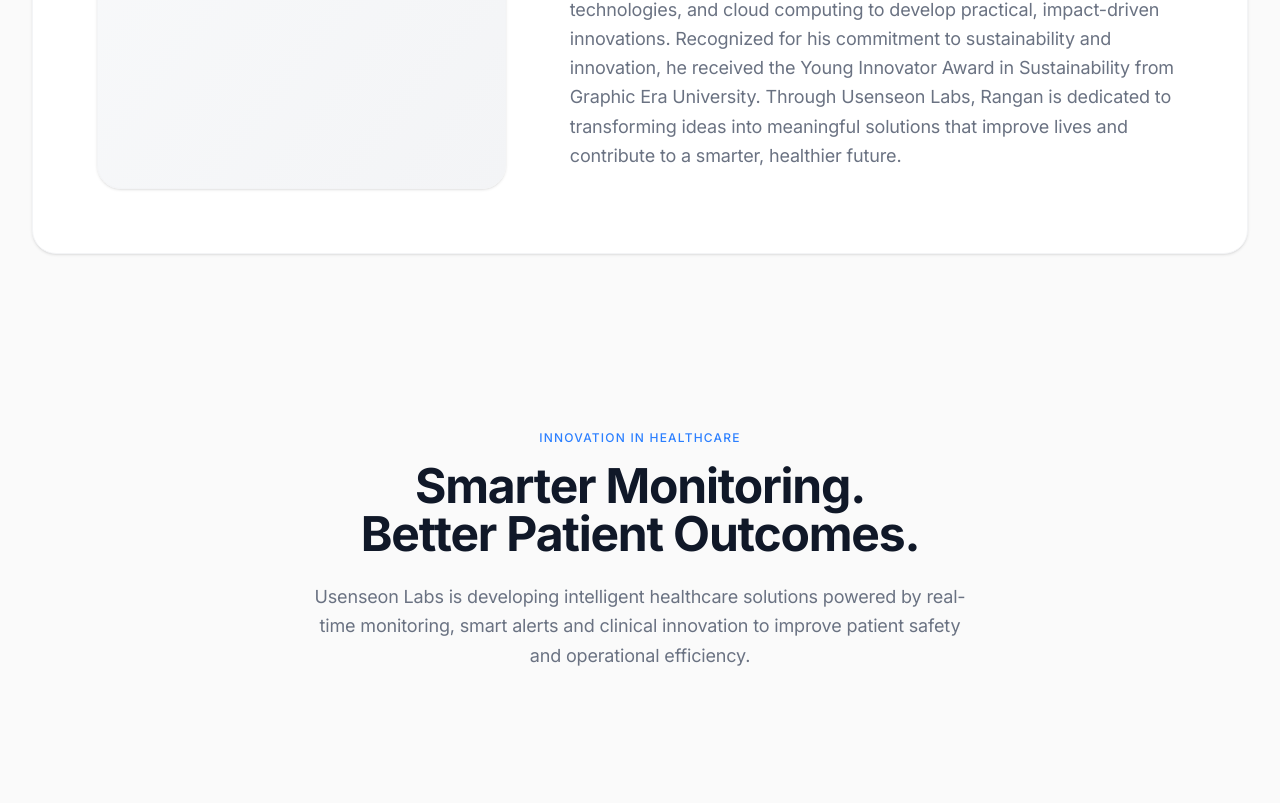
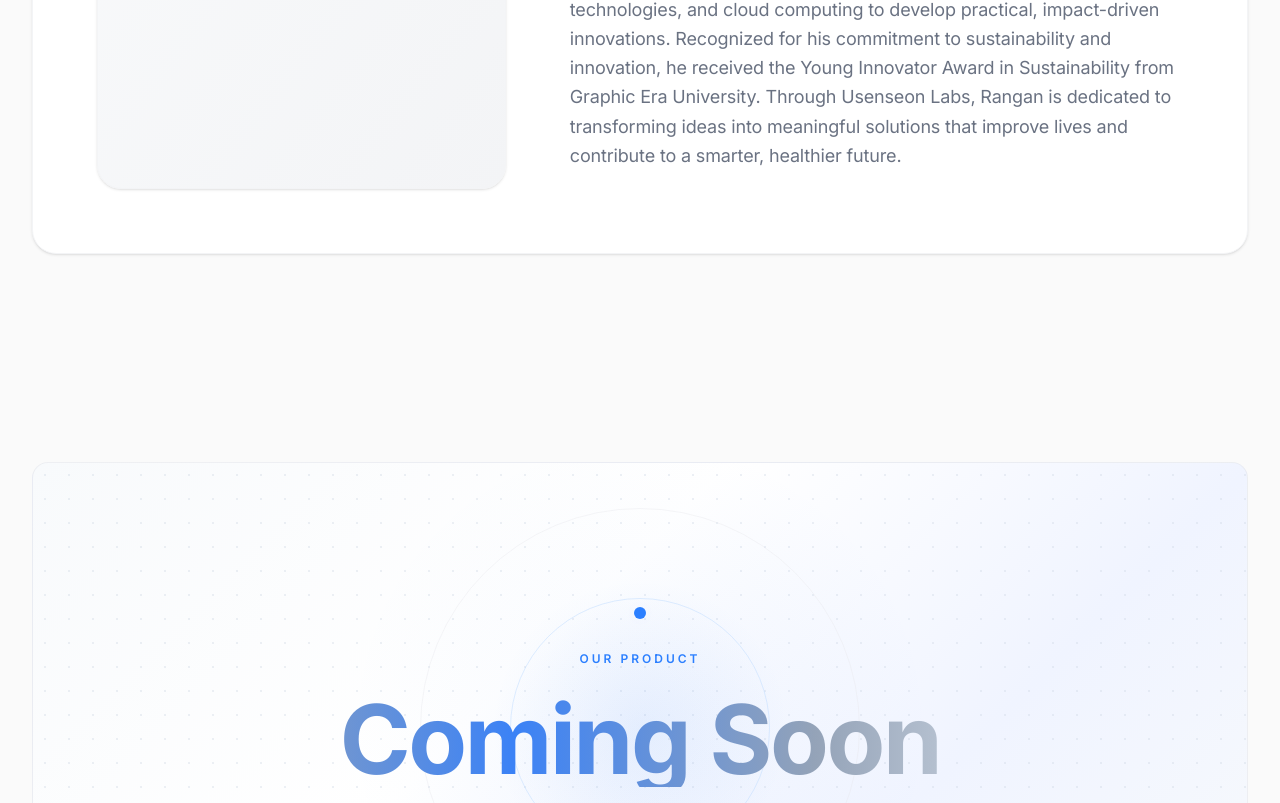
Before and after one commit to anujnegi934/usenseon-website, a React (Vite) app: page / in a window 1280 px wide. Shown: the part 1997-2800 px from the top of the page. Built offline with nearby package versions, Linux system fonts and the light colour scheme.

Commit message:
Removed Smarter Monitoring and Awards sections

```diff
--- a/src/App.jsx
+++ b/src/App.jsx
@@ -3,9 +3,7 @@
 import Hero from "./components/Hero";
 import About from "./components/About";
 import Founder from "./components/Founder";
-import LogoCloud from "./components/LogoCloud";
 import Benefits from "./components/Benefits";
-import Testimonials from "./components/Testimonials";
 import Team from "./components/Team";
 import Partners from "./components/Partners";
 import Contact from "./components/Contact";
@@ -19,9 +17,7 @@
       <Hero />
       <About />
       <Founder />
-      <LogoCloud />
       <Benefits />
-      <Testimonials />
       <Team />
       <Partners />
       <Contact />
```
